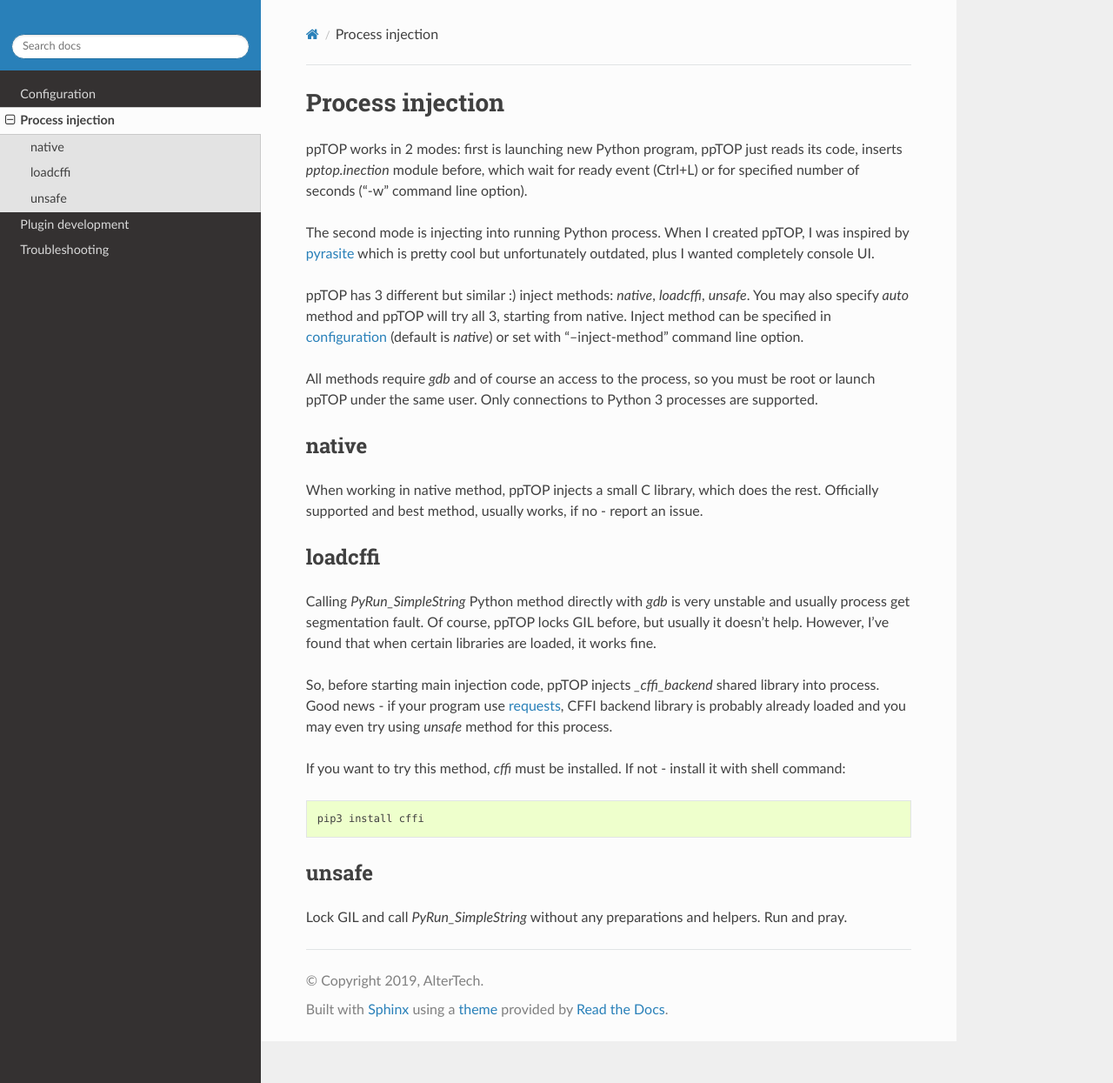
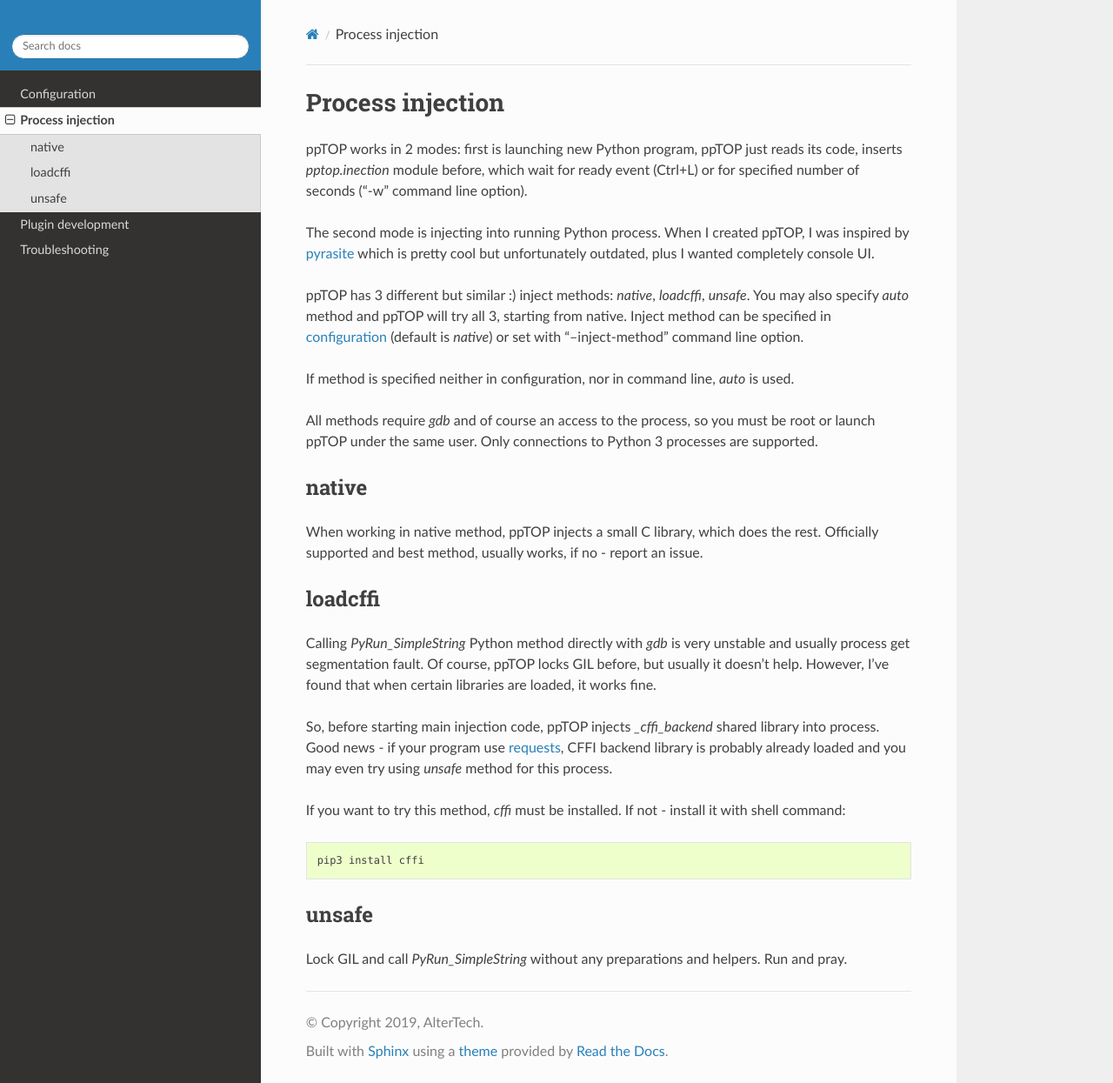
Before and after one commit to alttch/pptop, a Sphinx documentation site: the page built from doc/process_injection.rst, in a window 1280 px wide and 1245 px high. Shown: the whole window at 87% size. Built offline with Sphinx 7.4.7 and the Read the Docs theme 2.0.0, drawn with Linux system fonts in a browser that asks for light colours.

Commit message:
process_injection.rst

```diff
--- a/doc/process_injection.rst
+++ b/doc/process_injection.rst
@@ -14,6 +14,9 @@ ppTOP has 3 different but similar :) inject methods: *native*, *loadcffi*,
 from native. Inject method can be specified in
 :doc:`configuration<configuration>` (default is *native*) or set with
 "--inject-method" command line option.
+
+If method is specified neither in configuration, nor in command line, *auto* is
+used.
 
 All methods require *gdb* and of course an access to the process, so you must
 be root or launch ppTOP under the same user. Only connections to Python 3
```
